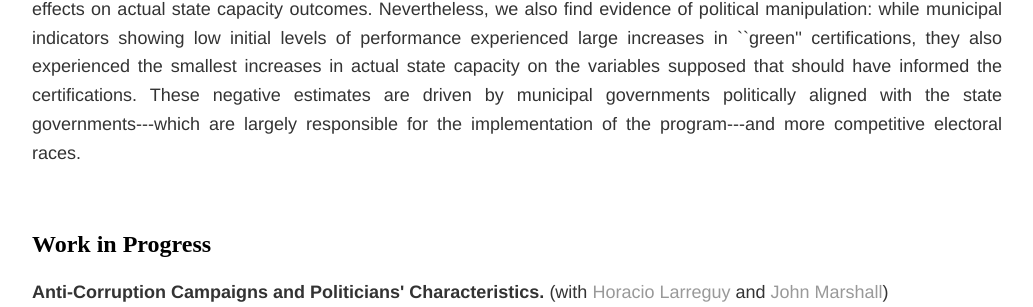
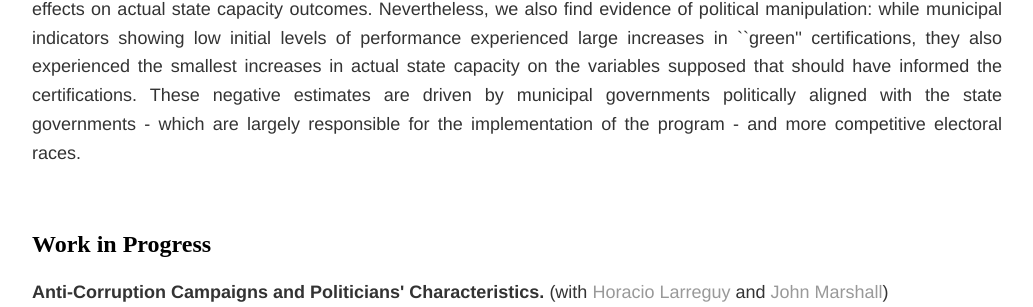
Before and after one commit to soeren-henn/soeren-henn.github.io, a Jekyll site: the page built from research/index.html, in a window 1280 px wide and 900 px high, scrolled down 2539 px. Shown: the part 434-741 px from the top of the window, without its empty margins (123-1156 px from the left). Built offline with Jekyll 4.4.1, drawn with Linux system fonts in a browser that asks for light colours; some of the changed text lies outside the part shown.

Commit message:
Update index.html

```diff
--- a/research/index.html
+++ b/research/index.html
@@ -46,7 +46,7 @@ title: Research
 
 	<div class="paper">
 		<p><b>You get what you pay for? Can certification programs contribute to local state capacity strengthening?</b> (with <a href="https://sites.google.com/site/hlarreguy/" target="_blank">Horacio Larreguy</a> and <a href="http://polisci.columbia.edu/people/profile/1682" target="_blank">John Marshall</a>)</p>
-		<p><i>Abstract: </i>While a large recent literature has focused on building state capacity from scratch, less is known about the ability of federal governments to induce local governments to increase their state capacity. We examine the effects of a Mexican federal program designed to incentivize municipal governments to support sustained and inclusive municipal economic and environmental development by certifying state capacity and public goods provision across 39 indicators. Certification is self-assessed and corroborated by local corruptible institutions, and may thus create incentives for political manipulation. Our difference-in-differences estimates indicate that entry into the program quickly produced large positive effects on actual state capacity outcomes. Nevertheless, we also find evidence of political manipulation: while municipal indicators showing low initial levels of performance experienced large increases in ``green'' certifications, they also experienced the smallest increases in actual state capacity on the variables supposed that should have informed the certifications. These negative estimates are driven by municipal governments politically aligned with the state governments---which are largely responsible for the implementation of the program---and more competitive electoral races.</p>
+		<p><i>Abstract: </i>While a large recent literature has focused on building state capacity from scratch, less is known about the ability of federal governments to induce local governments to increase their state capacity. We examine the effects of a Mexican federal program designed to incentivize municipal governments to support sustained and inclusive municipal economic and environmental development by certifying state capacity and public goods provision across 39 indicators. Certification is self-assessed and corroborated by local corruptible institutions, and may thus create incentives for political manipulation. Our difference-in-differences estimates indicate that entry into the program quickly produced large positive effects on actual state capacity outcomes. Nevertheless, we also find evidence of political manipulation: while municipal indicators showing low initial levels of performance experienced large increases in ``green'' certifications, they also experienced the smallest increases in actual state capacity on the variables supposed that should have informed the certifications. These negative estimates are driven by municipal governments politically aligned with the state governments - which are largely responsible for the implementation of the program - and more competitive electoral races.</p>
 	</div>
 
 
```
